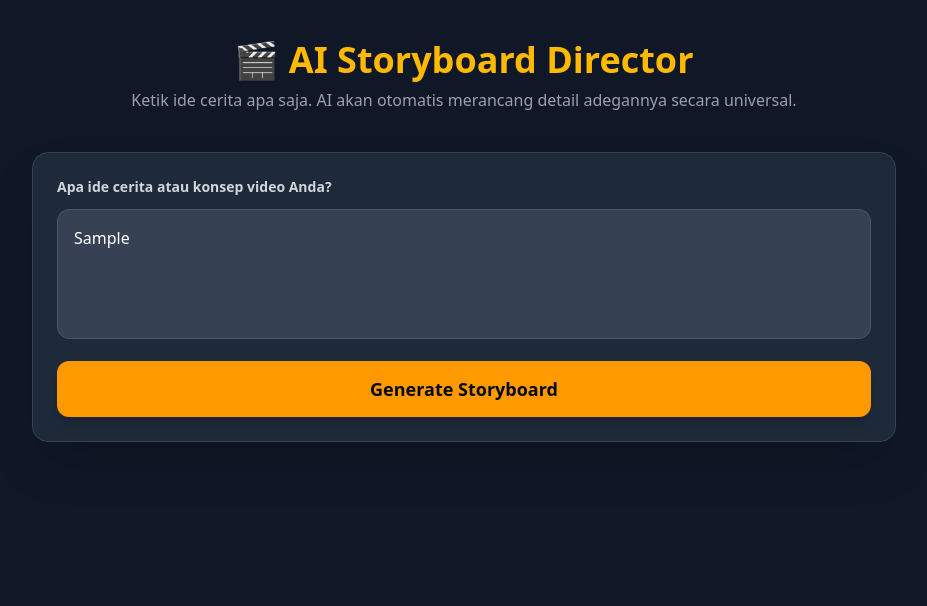
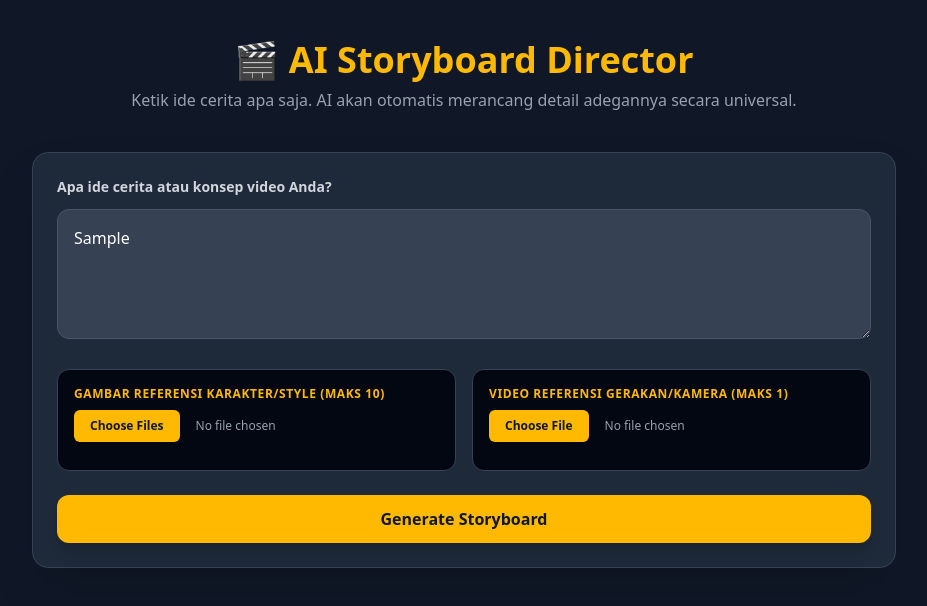
Before and after one commit to learningbali/compile, a plain HTML site: page index.html in a window 1280 px wide. Both pictures are taken after typing "Sample" into the empty fields and a click on the button "Generate Storyboard". Shown: the whole page, without its empty margins (176-1103 px from the left). Drawn offline with nearby package versions, Linux system fonts and the light colour scheme; no server answers.

Commit message:
Update index.html

```diff
--- a/index.html
+++ b/index.html
@@ -14,92 +14,160 @@
             <p class="text-gray-400 text-sm md:text-base">Ketik ide cerita apa saja. AI akan otomatis merancang detail adegannya secara universal.</p>
         </header>
 
-        <div class="bg-gray-800 p-6 rounded-2xl shadow-2xl mb-8 border border-gray-700">
-            <label for="promptInput" class="block text-sm font-semibold text-gray-300 mb-3">Apa ide cerita atau konsep video Anda?</label>
-            <textarea id="promptInput" rows="4"
-                class="w-full bg-gray-700 border border-gray-600 rounded-xl p-4 text-white placeholder-gray-400 focus:outline-none focus:ring-2 focus:ring-amber-400 focus:border-transparent resize-none transition"
-                placeholder="Contoh: Petualangan robot besi berkarat di tengah kota masa depan bernuansa cyberpunk..."></textarea>
+        <div class="bg-gray-800 p-6 rounded-2xl shadow-2xl mb-8 border border-gray-700 space-y-6">
+            <!-- Input Text Cerita -->
+            <div>
+                <label for="promptInput" class="block text-sm font-semibold text-gray-300 mb-3">Apa ide cerita atau konsep video Anda?</label>
+                <textarea id="promptInput" rows="4"
+                    class="w-full bg-gray-700 border border-gray-600 rounded-xl p-4 text-white placeholder-gray-400 focus:outline-none focus:ring-2 focus:ring-amber-400"
+                    placeholder="Contoh: Petualangan robot besi berkarat di tengah kota masa depan bernuansa cyberpunk..."></textarea>
+            </div>
 
-            <button id="generateBtn" class="mt-4 w-full bg-amber-500 hover:bg-amber-600 text-gray-950 font-bold py-3.5 px-6 rounded-xl transition duration-200 shadow-lg flex items-center justify-center gap-2 text-lg cursor-pointer">
-                <span>Generate Storyboard</span>
+            <!-- Input Referensi Gambar & Video -->
+            <div class="grid grid-cols-1 md:grid-cols-2 gap-4">
+                <!-- Bagian Gambar -->
+                <div class="bg-gray-950 p-4 rounded-xl border border-gray-700">
+                    <label class="block text-xs font-bold uppercase tracking-wider text-amber-400 mb-2">Gambar Referensi Karakter/Style (Maks 10)</label>
+                    <input type="file" id="imageInput" accept="image/*" multiple onchange="handleImages(this)"
+                        class="block w-full text-xs text-gray-400 file:mr-4 file:py-2 file:px-4 file:rounded-md file:border-0 file:text-xs file:font-semibold file:bg-amber-400 file:text-gray-900 hover:file:bg-amber-500 cursor-pointer" />
+                    <div id="imagePreview" class="flex flex-wrap gap-2 mt-3"></div>
+                </div>
+
+                <!-- Bagian Video -->
+                <div class="bg-gray-950 p-4 rounded-xl border border-gray-700">
+                    <label class="block text-xs font-bold uppercase tracking-wider text-amber-400 mb-2">Video Referensi Gerakan/Kamera (Maks 1)</label>
+                    <input type="file" id="videoInput" accept="video/*" onchange="handleVideo(this)"
+                        class="block w-full text-xs text-gray-400 file:mr-4 file:py-2 file:px-4 file:rounded-md file:border-0 file:text-xs file:font-semibold file:bg-amber-400 file:text-gray-900 hover:file:bg-amber-500 cursor-pointer" />
+                    <div id="videoPreview" class="mt-3"></div>
+                </div>
+            </div>
+
+            <!-- Tombol Generate -->
+            <button onclick="generateStoryboard()" id="submitBtn"
+                class="w-full bg-amber-400 hover:bg-amber-500 text-gray-900 font-bold py-3 px-6 rounded-xl transition duration-200 shadow-lg cursor-pointer text-center block">
+                Generate Storyboard
             </button>
         </div>
 
-        <div id="loading" class="hidden text-center py-12">
-            <div class="animate-spin rounded-full h-12 w-12 border-b-2 border-amber-400 mx-auto mb-4"></div>
-            <p class="text-gray-400 font-medium">Gemini AI sedang menyusun struktur adegan...</p>
-        </div>
-
-        <div id="storyboardResult" class="hidden">
-            <h2 class="text-2xl font-bold text-white mb-6 border-b border-gray-700 pb-3 flex items-center gap-2">📋 Susunan Adegan Video</h2>
-            <div id="gridContainer" class="grid grid-cols-1 md:grid-cols-2 gap-6"></div>
+        <!-- Hasil Output -->
+        <div id="resultContainer" class="hidden bg-gray-800 p-6 rounded-2xl border border-gray-700 shadow-2xl">
+            <h2 class="text-xl font-bold text-amber-400 mb-4 border-b border-gray-700 pb-2">📋 Hasil Analisis & Storyboard</h2>
+            <div id="resultOutput" class="whitespace-pre-wrap text-gray-300 text-sm leading-relaxed"></div>
         </div>
     </div>
 
     <script>
-        document.getElementById('generateBtn').addEventListener('click', async () => {
-            const userPrompt = document.getElementById('promptInput').value.trim();
-            if (!userPrompt) return alert('Silahkan isi ide cerita terlebih dahulu!');
+        let uploadedImages = [];
+        let uploadedVideo = null;
 
-            const loading = document.getElementById('loading');
-            const resultDiv = document.getElementById('storyboardResult');
-            const gridContainer = document.getElementById('gridContainer');
+        // Proses kompresi gambar agar tidak merusak limit payload Vercel
+        function handleImages(input) {
+            const files = Array.from(input.files).slice(0, 10);
+            uploadedImages = [];
+            const previewContainer = document.getElementById('imagePreview');
+            previewContainer.innerHTML = '';
 
-            loading.classList.remove('hidden');
-            resultDiv.classList.add('hidden');
-            gridContainer.innerHTML = '';
+            files.forEach(file => {
+                const reader = new FileReader();
+                reader.onload = function(e) {
+                    const img = new Image();
+                    img.src = e.target.result;
+                    img.onload = function() {
+                        const canvas = document.createElement('canvas');
+                        const ctx = canvas.getContext('2d');
+                        const maxDim = 800;
+                        let width = img.width;
+                        let height = img.height;
+
+                        if (width > height && width > maxDim) { height *= maxDim / width; width = maxDim; }
+                        else if (height > maxDim) { width *= maxDim / height; height = maxDim; }
+
+                        canvas.width = width;
+                        canvas.height = height;
+                        ctx.drawImage(img, 0, 0, width, height);
+
+                        const compressedBase64 = canvas.toDataURL('image/jpeg', 0.6);
+                        uploadedImages.push({
+                            base64: compressedBase64.split(',')[1],
+                            mimeType: 'image/jpeg'
+                        });
+
+                        previewContainer.innerHTML += `<img src="${compressedBase64}" class="w-16 h-16 object-cover rounded-lg border border-gray-600">`;
+                    };
+                };
+                reader.readAsDataURL(file);
+            });
+        }
+
+        // Proses video menjadi base64 (pastikan durasi sangat singkat/file kecil)
+        function handleVideo(input) {
+            const file = input.files[0];
+            const previewContainer = document.getElementById('videoPreview');
+            previewContainer.innerHTML = '';
+            uploadedVideo = null;
+
+            if (!file) return;
+
+            // Batasi ukuran video di frontend demi stabilitas serverless Vercel (contoh maks 15MB)
+            if (file.size > 15 * 1024 * 1024) {
+                alert("Ukuran video terlalu besar. Silakan gunakan klip video referensi di bawah 15MB.");
+                input.value = "";
+                return;
+            }
+
+            const reader = new FileReader();
+            reader.onload = function(e) {
+                uploadedVideo = {
+                    base64: e.target.result.split(',')[1],
+                    mimeType: file.type
+                };
+                previewContainer.innerHTML = `<video src="${e.target.result}" controls class="w-full max-h-40 rounded-lg border border-gray-600"></video>`;
+            };
+            reader.readAsDataURL(file);
+        }
+
+        async function generateStoryboard() {
+            const promptText = document.getElementById('promptInput').value.trim();
+            const submitBtn = document.getElementById('submitBtn');
+            const resultContainer = document.getElementById('resultContainer');
+            const resultOutput = document.getElementById('resultOutput');
+
+            if (!promptText) {
+                alert("Silakan isi konsep cerita Anda terlebih dahulu!");
+                return;
+            }
+
+            submitBtn.disabled = true;
+            submitBtn.innerText = "Memproses dengan AI Director...";
+            resultContainer.classList.add('hidden');
 
             try {
-                // Menembak langsung ke API serverless internal Vercel
+                // Endpoint disesuaikan dengan struktur folder /api/generate Anda
                 const response = await fetch('/api/generate', {
                     method: 'POST',
                     headers: { 'Content-Type': 'application/json' },
-                    body: JSON.stringify({ prompt: userPrompt })
+                    body: JSON.stringify({
+                        prompt: promptText,
+                        images: uploadedImages,
+                        video: uploadedVideo
+                    })
                 });
 
-                if (!response.ok) throw new Error('Gagal memproses cerita');
+                const result = await response.json();
 
-                const storyboardData = await response.json();
-
-                storyboardData.forEach(item => {
-                    const card = document.createElement('div');
-                    card.className = "bg-gray-800 border border-gray-700 rounded-2xl overflow-hidden shadow-lg p-5 flex flex-col gap-3 hover:border-amber-500/50 transition duration-300";
-
-                    card.innerHTML = `
-                        <div class="flex justify-between items-center border-b border-gray-700 pb-3">
-                            <span class="bg-amber-400 text-gray-950 text-xs font-extrabold px-3 py-1 rounded-full uppercase tracking-wider">Scene ${item.scene}</span>
-                            <span class="text-xs text-gray-400 font-medium">⏱️ ${item.durasi}</span>
-                        </div>
-                        <div>
-                            <p class="text-xs font-bold text-amber-400 uppercase tracking-widest">Visual</p>
-                            <p class="text-sm text-gray-200 mt-1 leading-relaxed">${item.visual}</p>
-                        </div>
-                        <div class="grid grid-cols-2 gap-3 pt-3 border-t border-gray-700/50 text-xs">
-                            <div>
-                                <span class="text-gray-400 block font-semibold mb-0.5">📷 Kamera:</span>
-                                <span class="text-gray-300">${item.camera}</span>
-                            </div>
-                            <div>
-                                <span class="text-gray-400 block font-semibold mb-0.5">🏃 Gerakan:</span>
-                                <span class="text-gray-300">${item.motion}</span>
-                            </div>
-                        </div>
-                        <div class="text-xs bg-gray-900/60 p-2.5 rounded-xl border border-gray-700/40 mt-1 text-gray-300">
-                            <span class="text-amber-400 font-bold">🎵 Audio/SFX:</span> ${item.sfx}
-                        </div>
-                    `;
-                    gridContainer.appendChild(card);
-                });
-
-                loading.classList.add('hidden');
-                resultDiv.classList.remove('hidden');
-
+                if (response.ok) {
+                    resultContainer.classList.remove('hidden');
+                    resultOutput.innerText = result.data;
+                } else {
+                    alert("Error: " + result.error);
+                }
             } catch (error) {
-                console.error(error);
-                alert('Terjadi kesalahan saat memproses cerita.');
-                loading.classList.add('hidden');
+                alert("Gagal terhubung ke server: " + error.message);
+            } finally {
+                submitBtn.disabled = false;
+                submitBtn.innerText = "Generate Storyboard";
             }
-        });
+        }
     </script>
 </body>
 </html>
```
